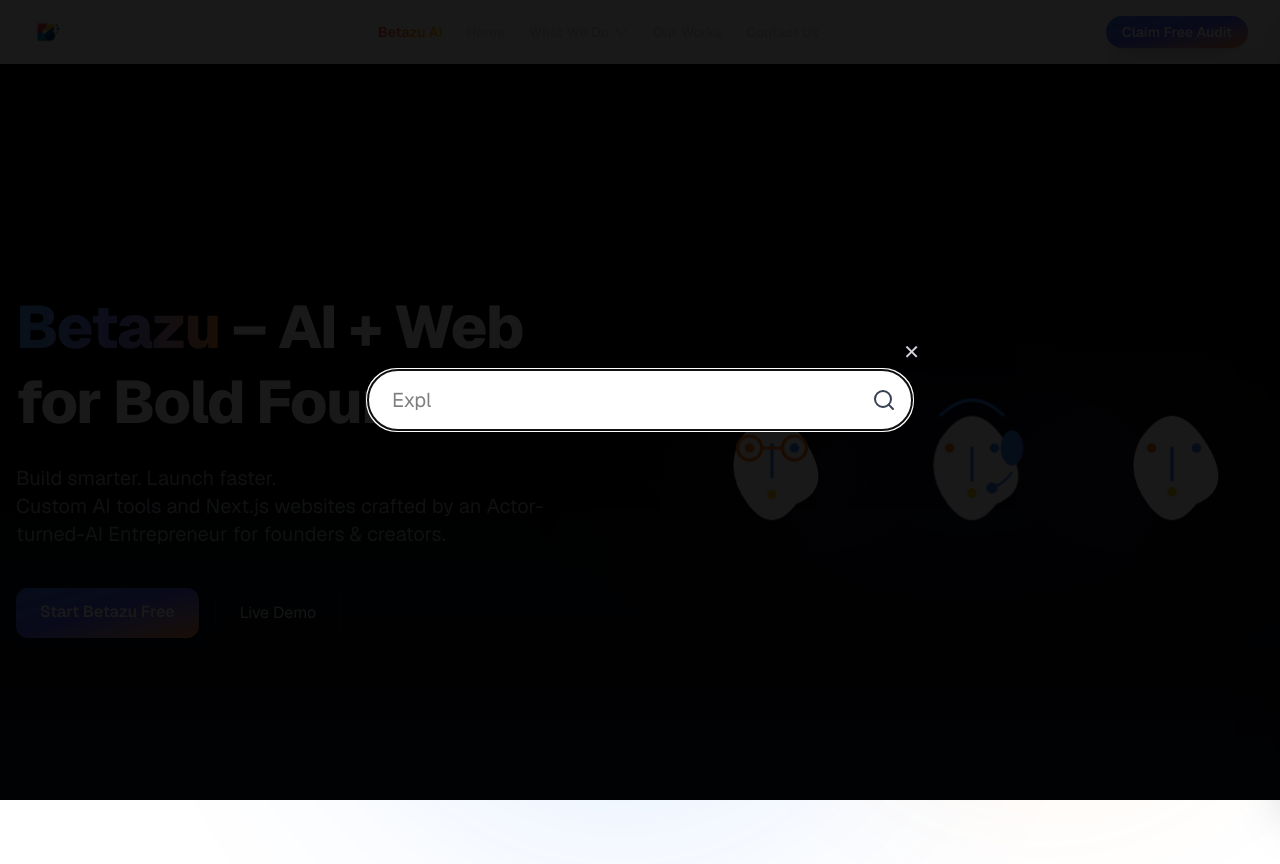
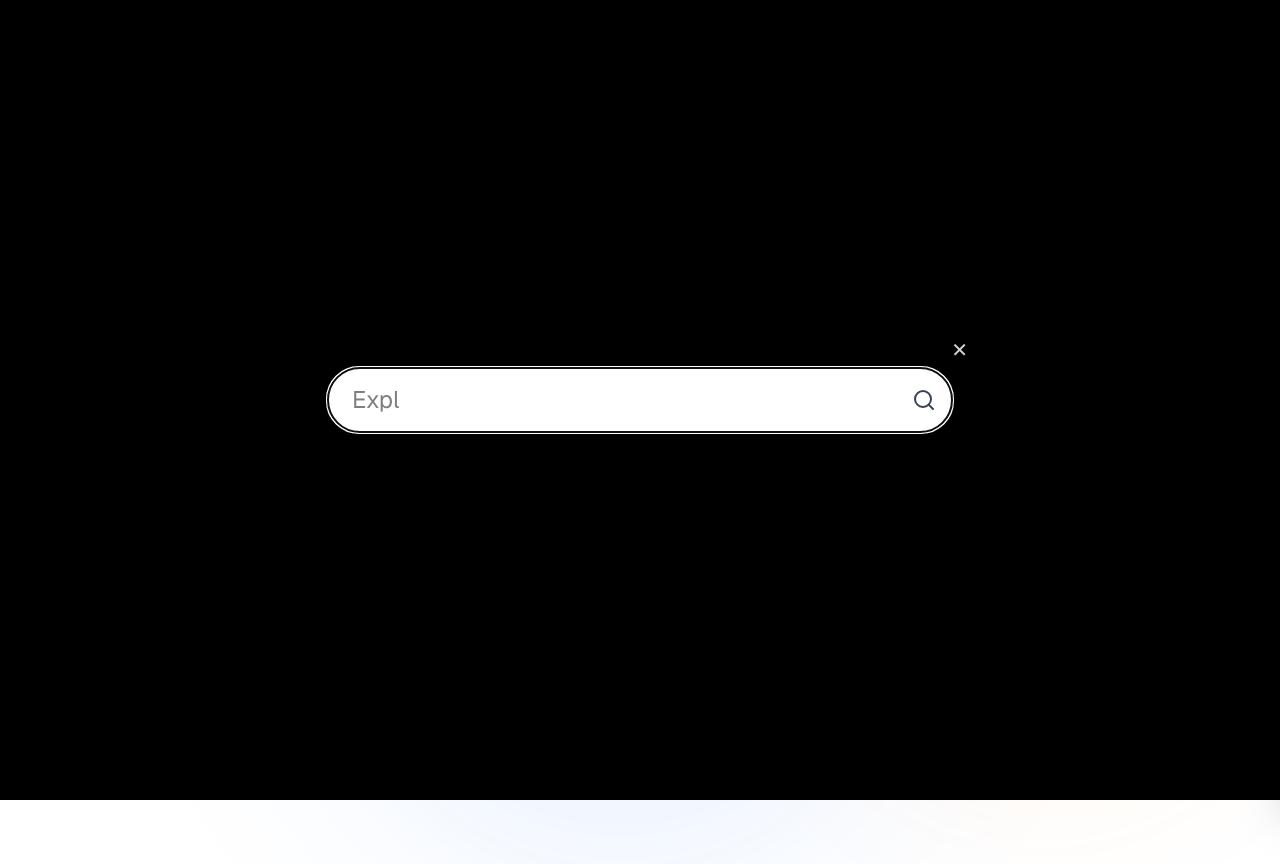
Before and after one commit to bikramm01/betazu-app, a Next.js app: page / in a window 1280 px wide. Both pictures are taken after a click on the button "Open search". Shown: the top 864 px of the page. Built offline with nearby package versions, Linux system fonts and the light colour scheme.

Commit message:
Update Header.tsx

```diff
--- a/src/components/Header.tsx
+++ b/src/components/Header.tsx
@@ -21,7 +21,6 @@
   const [servicesOpen, setServicesOpen] = useState(false);
   const servicesRef = useRef<HTMLDivElement | null>(null);
 
-  // close services dropdown on outside click
   useEffect(() => {
     const handleClickOutside = (e: MouseEvent) => {
       if (servicesRef.current && !servicesRef.current.contains(e.target as Node)) {
@@ -32,20 +31,20 @@
     return () => document.removeEventListener("mousedown", handleClickOutside);
   }, []);
 
-  // header background change on scroll
   useEffect(() => {
     const handleScroll = () => setScrolled(window.scrollY > 10);
     window.addEventListener("scroll", handleScroll);
     return () => window.removeEventListener("scroll", handleScroll);
   }, []);
 
-  // typing animation
   useEffect(() => {
     setPlaceholderText(placeholders[0]);
+  }, []);
+
+  useEffect(() => {
     let placeholderIndex = 0;
     let charIndex = 0;
     let typing = true;
-
     const typeInterval = setInterval(() => {
       const currentText = placeholders[placeholderIndex];
       if (typing) {
@@ -65,7 +64,6 @@
         }
       }
     }, 100);
-
     return () => clearInterval(typeInterval);
   }, []);
 
@@ -79,21 +77,21 @@
     <>
       {/* Header */}
       <header
-        className={`fixed top-0 left-0 right-0 w-full z-50 transition-colors duration-300 ${
+        className={`fixed top-0 left-0 w-full max-w-full z-50 transition-colors duration-300 ${
           menuOpen || scrolled
-            ? "bg-black/70 backdrop-blur-md shadow-md"
-            : "bg-transparent"
+            ? "bg-blue/60 backdrop-blur-md shadow-md"
+            : "bg-transparent backdrop-blur-md"
         }`}
       >
-        <div className="max-w-7xl mx-auto flex items-center justify-between h-16 px-4 sm:px-6 lg:px-8">
+        <div className="mx-auto max-w-7xl px-4 sm:px-6 py-2.5 sm:py-4 flex items-center justify-between overflow-x-hidden">
           {/* Logo */}
           <Link href="/" className="flex items-center gap-2">
-            <Image src="/logo.png" alt="Betazu Logo" width={30} height={30} />
+            <Image src="/logo.png" alt="Betazu Logo" width={30} height={30} priority />
             <span className="text-lg sm:text-xl font-bold text-white">Betazu</span>
           </Link>
 
           {/* Desktop Menu */}
-          <div className="hidden md:flex items-center gap-6 text-sm font-medium text-gray-300">
+          <nav className="hidden md:flex items-center gap-6 text-sm font-medium text-gray-300">
             <Link
               href="/betazuai"
               className="relative font-semibold text-transparent bg-gradient-to-r from-red-500 via-yellow-400 via-green-400 to-blue-500 bg-clip-text bg-[length:200%_200%] animate-gradient hover:opacity-90 transition"
@@ -104,7 +102,8 @@
 
             {/* Services Dropdown */}
             <div className="relative" ref={servicesRef}>
-              <div
+              <button
+                type="button"
                 className="flex items-center gap-1 hover:text-blue-400 cursor-pointer"
                 onMouseEnter={() => setServicesOpen(true)}
                 onClick={() => setServicesOpen(prev => !prev)}
@@ -120,7 +119,7 @@
                 >
                   <path strokeLinecap="round" strokeLinejoin="round" d="M19 9l-7 7-7-7" />
                 </svg>
-              </div>
+              </button>
               {servicesOpen && (
                 <div className="absolute top-8 left-0 bg-[#1a1a1a] text-white rounded-xl shadow-lg py-3 px-4 w-52 animate-fade-in z-50">
                   {[
@@ -143,23 +142,23 @@
 
             <Link href="/our-works" className="hover:text-blue-400">Our Works</Link>
             <Link href="/contact" className="hover:text-blue-400">Contact Us</Link>
-          </div>
+          </nav>
 
           {/* Right Side */}
           <div className="flex items-center gap-2 sm:gap-3">
-            {/* Search */}
+            {/* Search button */}
             <button
               onClick={() => setShowSearch(true)}
-              className="p-2"
+              className="p-1.5 sm:p-2"
               aria-label="Open search"
             >
               <Search className="w-5 h-5 text-white hover:text-orange-400" />
             </button>
 
-            {/* Claim Free Audit - Desktop */}
+            {/* Claim Free Audit - only on desktop */}
             <Link
               href="/free-audit"
-              className="hidden md:inline-block px-4 py-1.5 rounded-full text-sm bg-gradient-to-br from-blue-500 via-indigo-500 to-orange-400 text-white font-semibold shadow-xl hover:scale-105 hover:shadow-[0_0_30px_rgba(59,130,246,0.5)] transition"
+              className="hidden md:inline-block px-3 sm:px-4 py-1 sm:py-1.5 rounded-full text-xs sm:text-sm bg-gradient-to-br from-blue-500 via-indigo-500 to-orange-400 text-white font-semibold shadow-xl hover:scale-105 hover:shadow-[0_0_30px_rgba(59,130,246,0.5)] transition duration-300 ease-in-out cursor-pointer"
             >
               Claim Free Audit
             </Link>
@@ -167,7 +166,7 @@
             {/* Menu Toggle */}
             <button
               onClick={() => setMenuOpen(prev => !prev)}
-              className="md:hidden p-2 text-gray-200 focus:outline-none"
+              className="md:hidden p-1.5 text-gray-200 focus:outline-none z-[101]"
               aria-label="Toggle menu"
             >
               <svg
@@ -189,18 +188,19 @@
       </header>
 
       {/* Mobile Drawer */}
-      <div
-        className={`fixed top-0 right-0 h-screen w-[80%] max-w-xs bg-black text-white shadow-2xl flex flex-col transition-transform duration-300 ease-in-out z-[100] ${
+      <aside
+        className={`fixed top-0 right-0 h-screen w-[80%] max-w-xs bg-black text-white shadow-2xl flex flex-col transform transition-transform duration-300 ease-in-out z-[100] ${
           menuOpen ? "translate-x-0" : "translate-x-full"
         }`}
       >
         <button
           onClick={() => setMenuOpen(false)}
-          className="absolute top-4 right-4 text-gray-300 hover:text-red-500"
+          className="absolute top-4 right-4 text-gray-300 hover:text-red-500 focus:outline-none"
           aria-label="Close menu"
         >
           ✕
         </button>
+
         <nav className="flex flex-col gap-5 text-lg font-medium px-6 pt-20 pb-6 overflow-y-auto">
           <Link href="/betazuai" onClick={() => setMenuOpen(false)} className="relative font-semibold text-transparent bg-gradient-to-r from-red-500 via-yellow-400 via-green-400 to-blue-500 bg-clip-text animate-gradient">
             Betazu AI
@@ -222,20 +222,20 @@
           <Link
             href="/free-audit"
             onClick={() => setMenuOpen(false)}
-            className="mt-6 px-4 py-2 rounded-full text-sm bg-gradient-to-br from-blue-500 via-indigo-500 to-orange-400 text-white font-semibold text-center shadow-lg hover:scale-105 transition"
+            className="mt-6 px-4 py-2 rounded-full text-sm bg-gradient-to-br from-blue-500 via-indigo-500 to-orange-400 text-white font-semibold text-center shadow-lg hover:scale-105 hover:shadow-[0_0_30px_rgba(59,130,246,0.5)] transition duration-300 ease-in-out"
           >
             Claim Free Audit
           </Link>
         </nav>
-      </div>
+      </aside>
 
       {/* Search Overlay */}
       {showSearch && (
-        <div className="fixed inset-0 bg-black/90 flex items-center justify-center z-[999]">
-          <div className="relative w-[90%] max-w-xl px-4">
+        <div className="fixed inset-0 bg-black bg-opacity-90 flex items-center justify-center z-[999]">
+          <div className="relative w-[90%] max-w-sm sm:max-w-2xl px-4 sm:px-6">
             <button
               onClick={() => setShowSearch(false)}
-              className="absolute -top-8 right-2 text-gray-300 text-xl hover:text-red-500"
+              className="absolute -top-8 right-2 text-gray-300 text-lg sm:text-xl hover:text-red-500"
               aria-label="Close search"
             >
               ✕
@@ -246,15 +246,15 @@
                 type="text"
                 value={searchText}
                 onChange={(e) => setSearchText(e.target.value)}
-                className="w-full text-xl px-6 py-4 rounded-full bg-white text-black shadow-lg pr-14"
+                className="w-full text-base sm:text-2xl px-4 sm:px-6 py-2 sm:py-4 rounded-full bg-white text-black shadow-lg pr-12 sm:pr-14"
                 placeholder={placeholderText}
               />
               <button
                 onClick={handleSearch}
-                className="absolute top-1/2 right-4 -translate-y-1/2 text-gray-700 hover:text-blue-600"
+                className="absolute top-1/2 right-3 sm:right-4 -translate-y-1/2 text-gray-700 hover:text-blue-600"
                 aria-label="Search"
               >
-                <Search className="h-6 w-6" />
+                <Search className="h-5 w-5 sm:h-6 sm:w-6" />
               </button>
             </div>
           </div>
```
